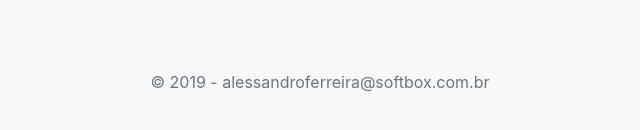
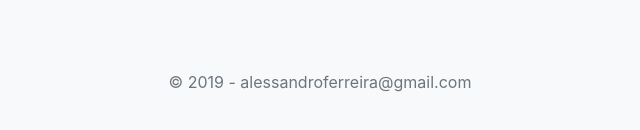
Before and after one commit to alesanfer/calculo-digito-verificador-nfe, a plain HTML site: page index.html in a window 1280 px wide. Shown: the part 560-690 px from the top of the page, 320-960 px from the left. Drawn offline with nearby package versions, Linux system fonts and the light colour scheme.

Commit message:
ajuste email

```diff
--- a/index.html
+++ b/index.html
@@ -52,7 +52,7 @@
 
 
     <footer class="my-5 pt-5 text-muted text-center text-small">
-      <p class="mb-1">&copy; 2019 - alessandroferreira@softbox.com.br</p>
+      <p class="mb-1">&copy; 2019 - alessandroferreira@gmail.com</p>
     </footer>
   </div>
 
```
